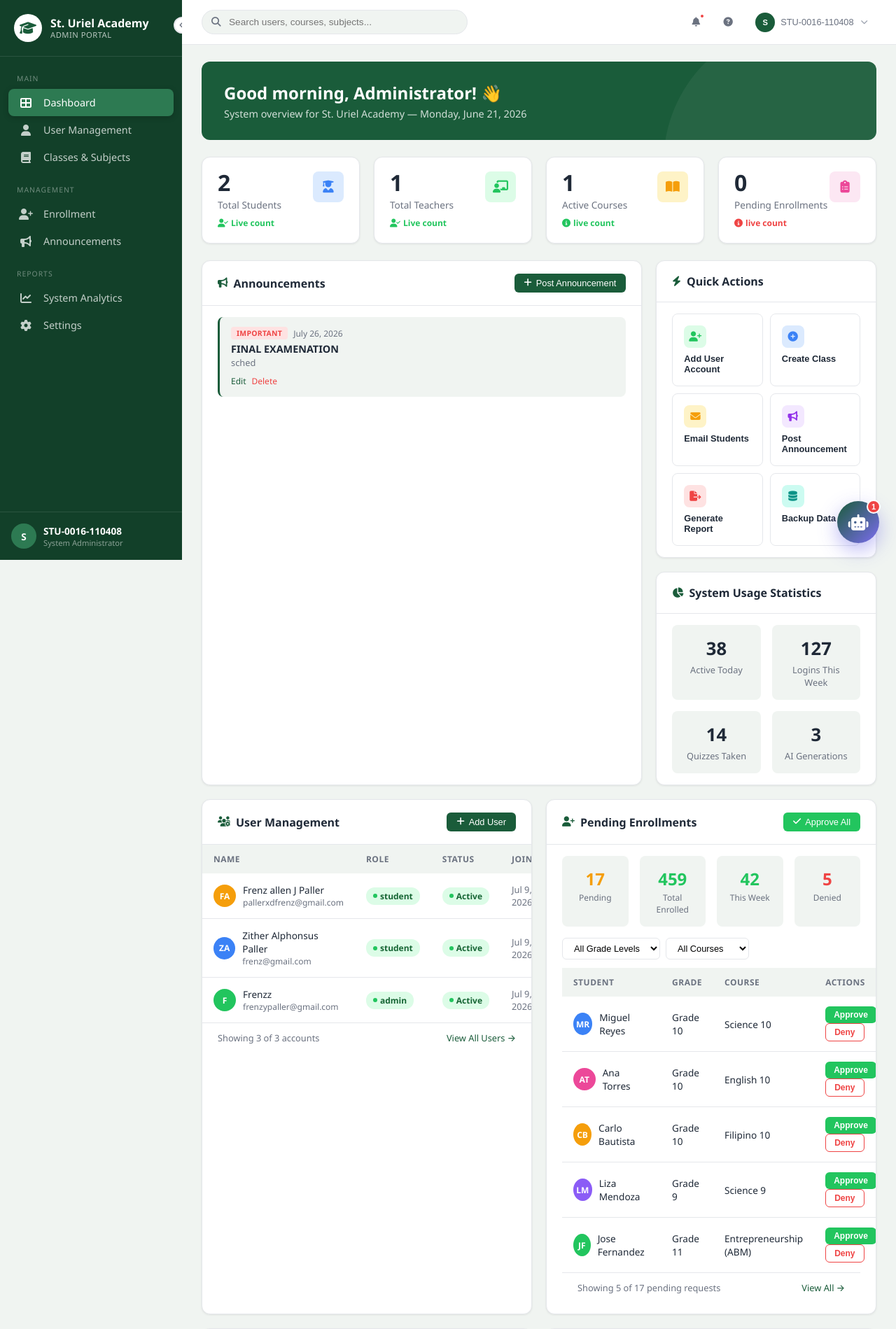
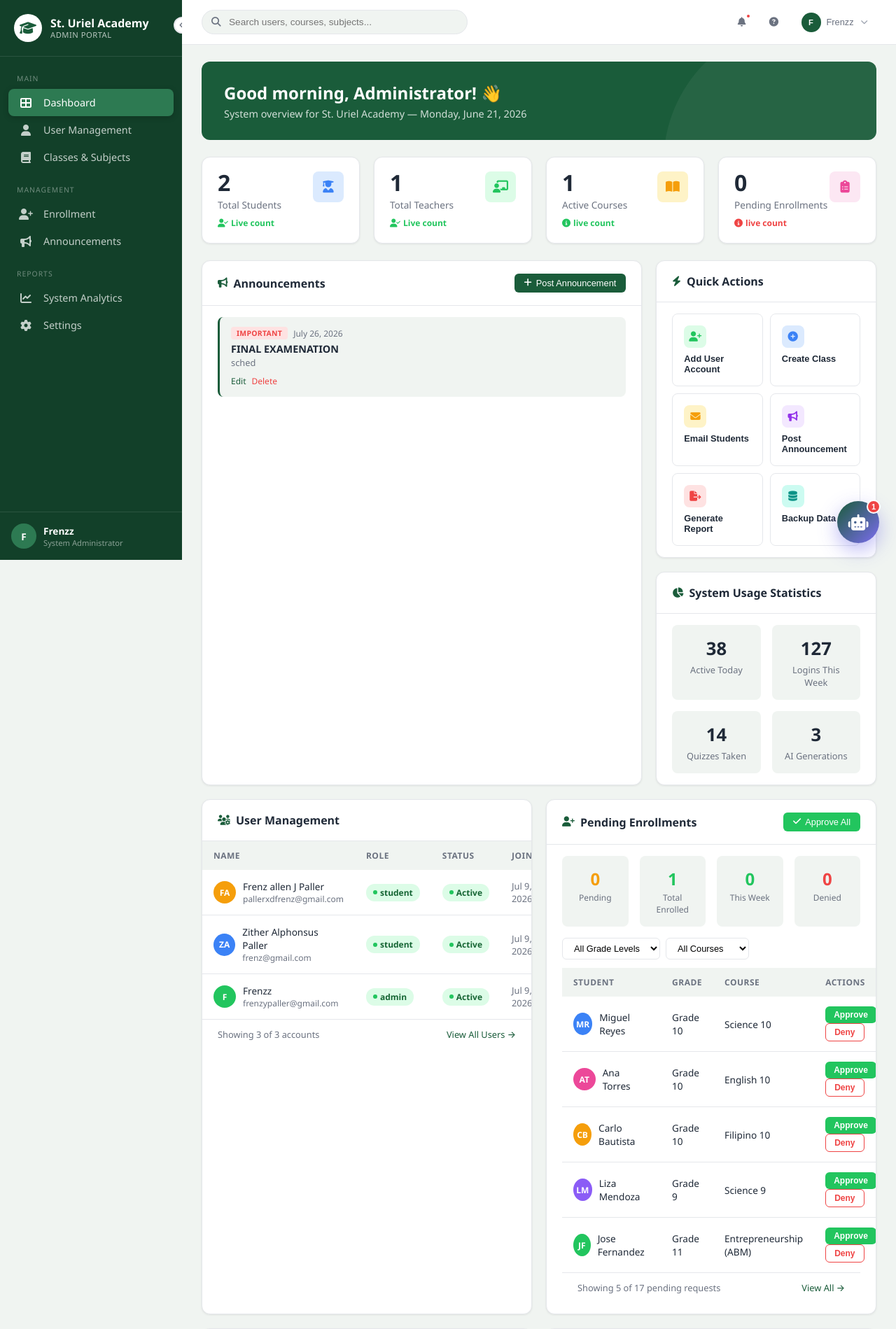
Before and after one commit to FRENZZzy1/SUA-IntelliLearn, a PHP site: page /public/admin/dashboard.php in a window 1280 px wide. Shown: the top 1899 px of the page at 70% size. Run offline with PHP 8.4, Linux system fonts and the light colour scheme; a user stored in the database is signed in; data comes from the database, SQL or seed files in the repository; tables that the repository leaves empty hold one stand-in row (values such as "Sample post").

Commit message:
connected the stats cards from the dashboard to the database

```diff
--- /dev/null
+++ b/public/admin/assests/api/get_enrollments_count.php
@@ -0,0 +1,16 @@
+<?php
+
+// ================= STATS (whole school, unaffected by filters) =================
+$pendingCount        = (int) $pdo->query("SELECT COUNT(DISTINCT student_id) FROM enrollment_requests WHERE status = 'pending'")->fetchColumn();
+$pendingNewThisWeek   = (int) $pdo->query("SELECT COUNT(*) FROM enrollment_requests WHERE status = 'pending' AND submitted_at >= DATE_SUB(CURDATE(), INTERVAL 6 DAY)")->fetchColumn();
+
+$totalEnrolled        = (int) $pdo->query("SELECT COUNT(DISTINCT student_id) FROM enrollments WHERE status = 'active'")->fetchColumn();
+$enrolledNewThisWeek  = (int) $pdo->query("SELECT COUNT(DISTINCT student_id) FROM enrollments WHERE status = 'active' AND enrolled_at >= DATE_SUB(CURDATE(), INTERVAL 6 DAY)")->fetchColumn();
+
+$approvedThisWeek     = (int) $pdo->query("SELECT COUNT(*) FROM enrollment_requests WHERE status = 'approved' AND decided_at >= DATE_SUB(CURDATE(), INTERVAL 6 DAY)")->fetchColumn();
+
+$deniedCount          = (int) $pdo->query("SELECT COUNT(*) FROM enrollment_requests WHERE status = 'denied'")->fetchColumn();
+$deniedThisWeek       = (int) $pdo->query("SELECT COUNT(*) FROM enrollment_requests WHERE status = 'denied' AND decided_at >= DATE_SUB(CURDATE(), INTERVAL 6 DAY)")->fetchColumn();
+
+
+?>
--- a/public/admin/dashboard.php
+++ b/public/admin/dashboard.php
@@ -22,6 +22,7 @@ require_once 'assests/api/dashboard_functions.php';
 $aum_endpoint = '/public/admin/assests/api/add_user_handler.php';
 $aum_endpoint = '/SUA-IntelliLearn/public/admin/assests/api/add_user_handler.php';
 include 'assests/api/add_user_modal.php';
+include 'assests/api/get_enrollments_count.php';
 
 requireAdmin();
 
@@ -221,9 +222,7 @@ $recentUsers     = get_recent_users($conn, 4);
                         <h2><i class="fas fa-users-cog"></i> User Management</h2>
                         <div class="card-actions">
 
-                            <button class="btn-sm btn-primary" onclick="showToast('Add User modal opened')">
-                                <i class="fas fa-plus"></i> Add User
-                            </button>
+
                         </div>
                     </div>
                     <div class="card-body" style="padding: 0;">
@@ -294,19 +293,19 @@ $recentUsers     = get_recent_users($conn, 4);
                     <div class="card-body">
                         <div class="enrollment-stats">
                             <div class="enroll-stat pending">
-                                <h4>17</h4>
+                                <h4><?php echo number_format($pendingCount); ?></h4>
                                 <p>Pending</p>
                             </div>
                             <div class="enroll-stat approved">
-                                <h4>459</h4>
+                                <h4><?php echo number_format($totalEnrolled); ?></h4>
                                 <p>Total Enrolled</p>
                             </div>
                             <div class="enroll-stat approved">
-                                <h4>42</h4>
+                                <h4><?php echo number_format($enrolledNewThisWeek); ?></h4>
                                 <p>This Week</p>
                             </div>
                             <div class="enroll-stat denied">
-                                <h4>5</h4>
+                                <h4><?php echo number_format($deniedCount); ?></h4>
                                 <p>Denied</p>
                             </div>
                         </div>
```
